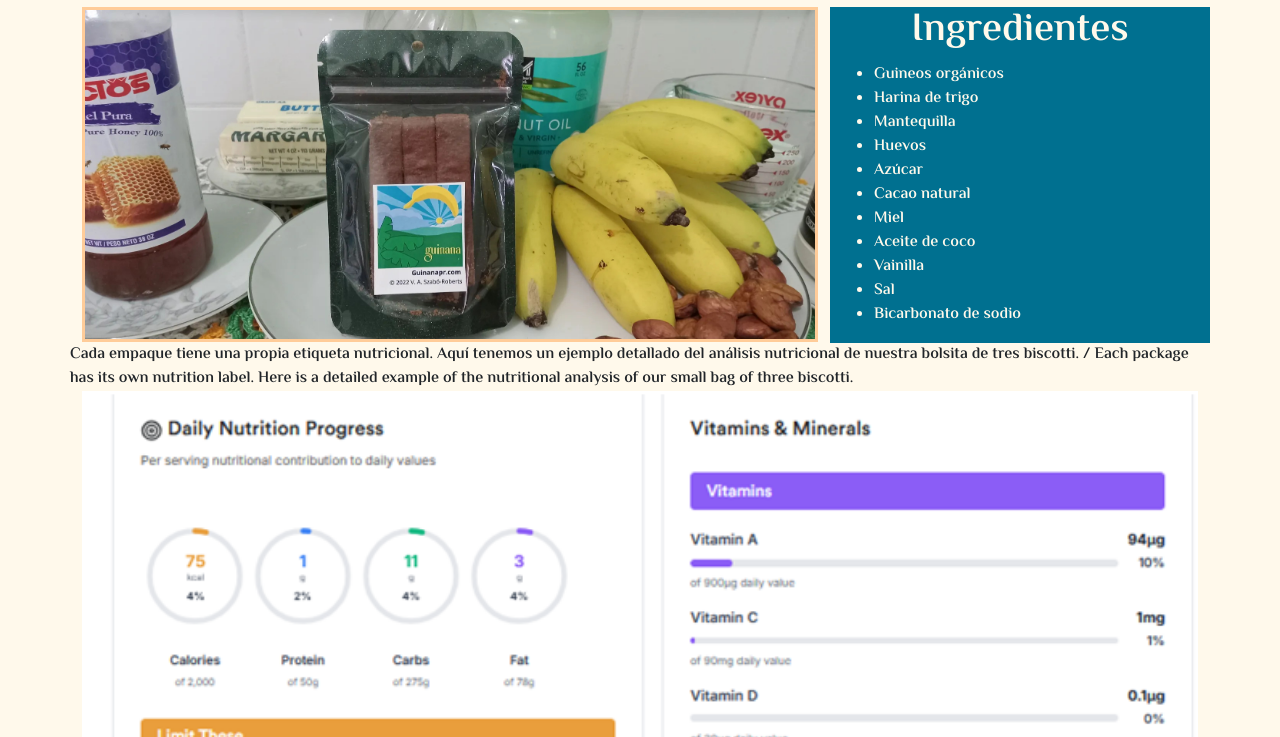
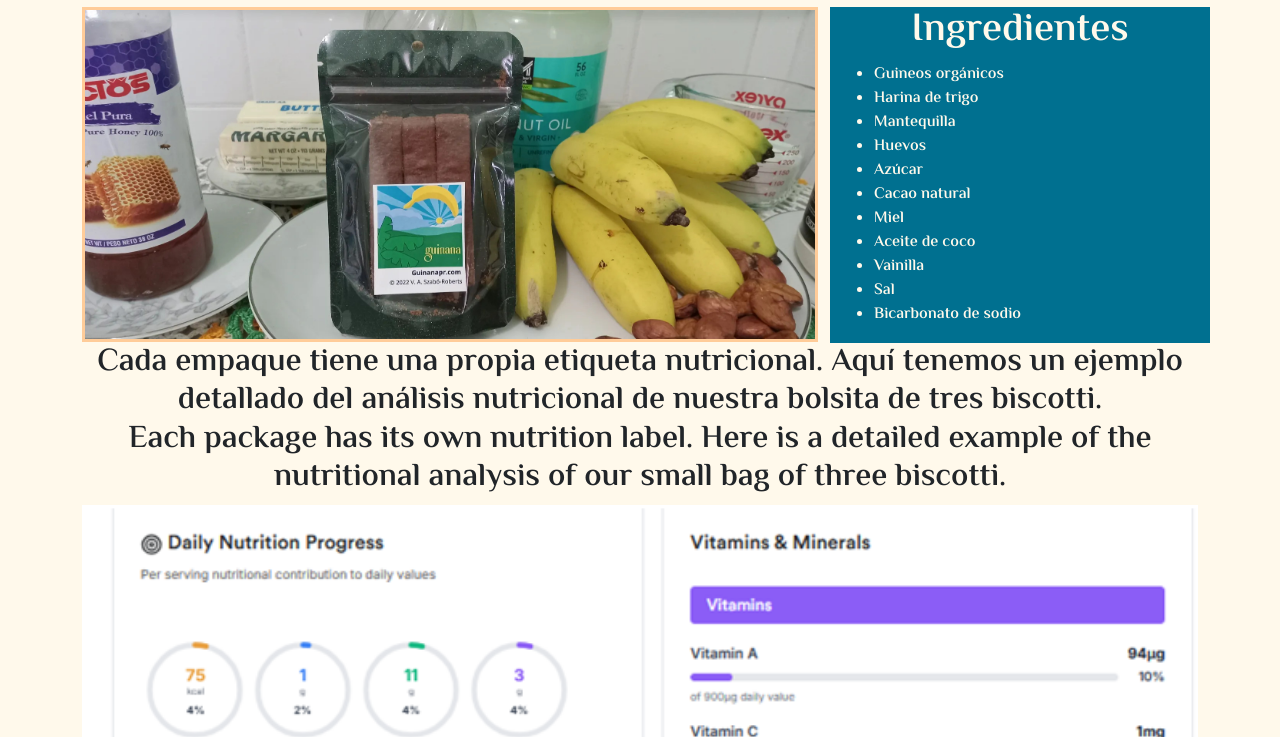
Before and after one commit to aineps/guinana-website, a Flask app: page /nutrition in a window 1280 px wide. Shown: the part 169-906 px from the top of the page. Run offline with Flask 3, Linux system fonts and the light colour scheme; some libraries are stand-ins or nearby versions.

Commit message:
Formatting

```diff
--- a/templates/nutrition.html
+++ b/templates/nutrition.html
@@ -68,8 +68,10 @@
             </div>
         </div>
         <div class="row">
-           Cada empaque tiene una propia etiqueta nutricional. Aquí tenemos un ejemplo detallado del análisis nutricional de nuestra bolsita de tres biscotti. /
+           <h2 style="text-align: center">
+           Cada empaque tiene una propia etiqueta nutricional. Aquí tenemos un ejemplo detallado del análisis nutricional de nuestra bolsita de tres biscotti.<br />
            Each package has its own nutrition label. Here is a detailed example of the nutritional analysis of our small bag of three biscotti.
+           </h2>
         </div>
         <div class="row">
            <img src="../static/img/nutrition.png" alt="Nutrition table">
```
